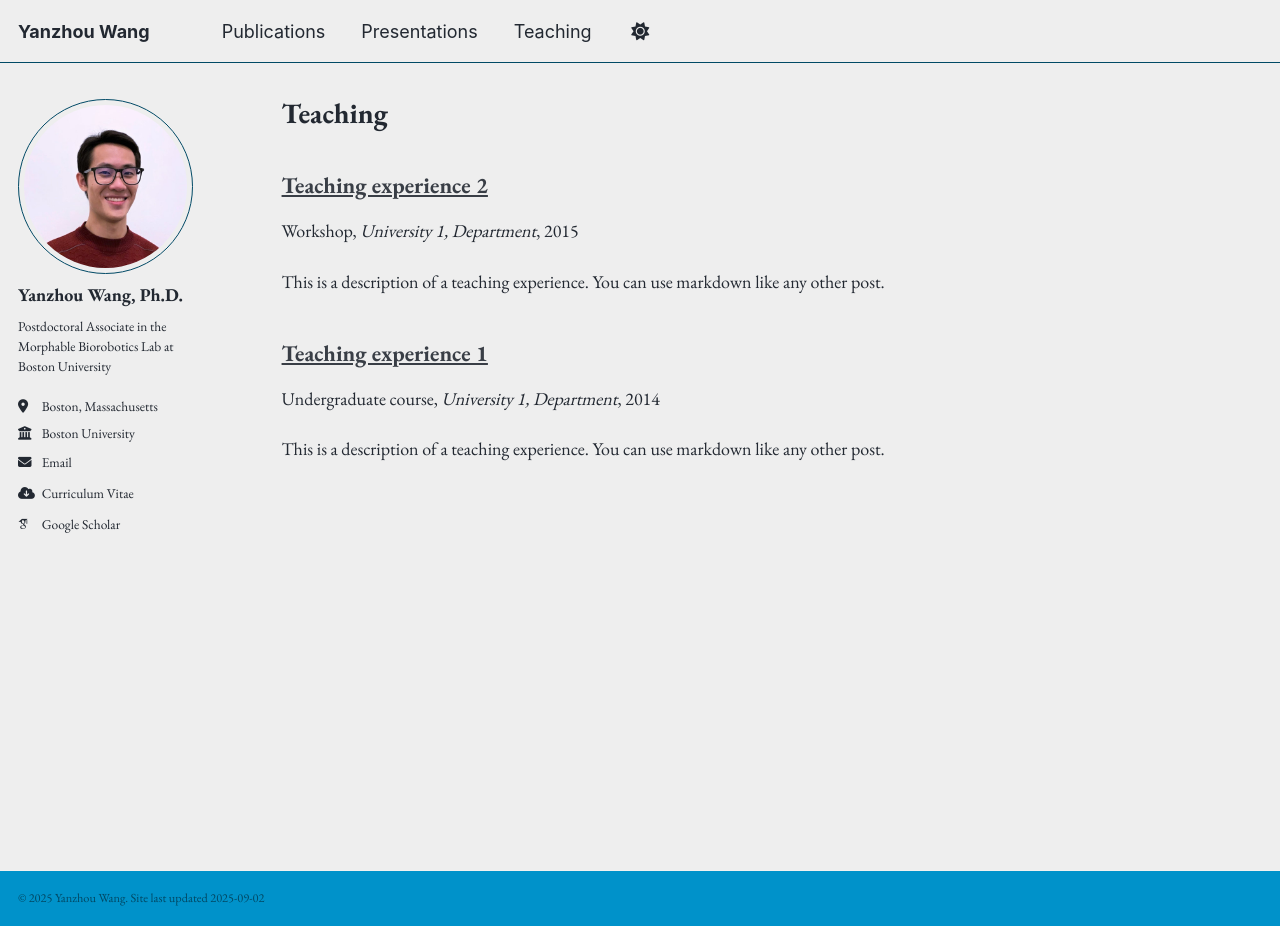
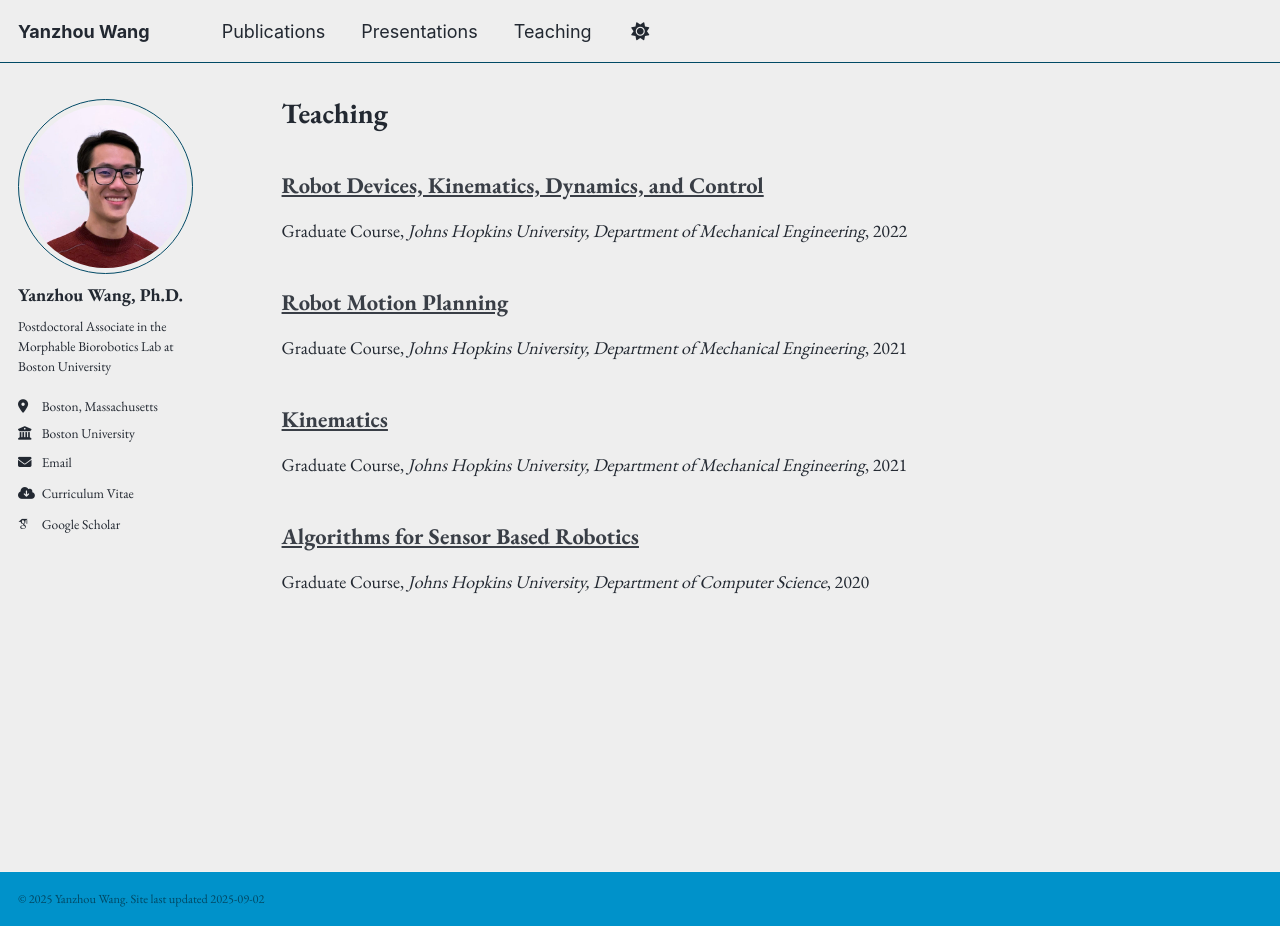
Before and after one commit to YanzhouWang/yanzhouwang.github.io, a Jekyll site: the page built from _pages/teaching.html, in a window 1280 px wide and 926 px high. Built offline with Jekyll 4.4.1, drawn with Linux system fonts in a browser that asks for light colours; some web fonts are replaced; a script that is not in the unit is left out.

Commit message:
updated presentations and teaching

```diff
--- a/_teaching/2014-spring-teaching-1.md
+++ /dev/null
@@ -1,20 +0,0 @@
----
-title: "Teaching experience 1"
-collection: teaching
-type: "Undergraduate course"
-permalink: /teaching/2014-spring-teaching-1
-venue: "University 1, Department"
-date: 2014-01-01
-location: "City, Country"
----
-
-This is a description of a teaching experience. You can use markdown like any other post.
-
-Heading 1
-======
-
-Heading 2
-======
-
-Heading 3
-======
--- a/_teaching/2015-spring-teaching-2.md
+++ /dev/null
@@ -1,20 +0,0 @@
----
-title: "Teaching experience 2"
-collection: teaching
-type: "Workshop"
-permalink: /teaching/2015-spring-teaching-1
-venue: "University 1, Department"
-date: 2015-01-01
-location: "City, Country"
----
-
-This is a description of a teaching experience. You can use markdown like any other post.
-
-Heading 1
-======
-
-Heading 2
-======
-
-Heading 3
-======
--- /dev/null
+++ b/_teaching/2020-spring-teaching.md
@@ -0,0 +1,9 @@
+---
+title: "Algorithms for Sensor Based Robotics"
+collection: teaching
+type: "Graduate Course"
+permalink: /teaching/2020-spring-teaching
+venue: "Johns Hopkins University, Department of Computer Science"
+date: 2020-01-01
+location: "Baltimore, MD, USA"
+---
--- /dev/null
+++ b/_teaching/2021-fall-teaching.md
@@ -0,0 +1,9 @@
+---
+title: "Robot Motion Planning"
+collection: teaching
+type: "Graduate Course"
+permalink: /teaching/2014-spring-teaching-1
+venue: "Johns Hopkins University, Department of Mechanical Engineering"
+date: 2021-09-01
+location: "Baltimore, MD, USA"
+---
--- /dev/null
+++ b/_teaching/2022-fall-teaching.md
@@ -0,0 +1,9 @@
+---
+title: "Robot Devices, Kinematics, Dynamics, and Control"
+collection: teaching
+type: "Graduate Course"
+permalink: /teaching/2022-fall-teaching
+venue: "Johns Hopkins University, Department of Mechanical Engineering"
+date: 2022-09-01
+location: "Baltimore, MD, USA"
+---
--- /dev/null
+++ b/_teaching/2023-spring-teaching.md
@@ -0,0 +1,9 @@
+---
+title: "Kinematics"
+collection: teaching
+type: "Graduate Course"
+permalink: /teaching/2023-spring-teaching
+venue: "Johns Hopkins University, Department of Mechanical Engineering"
+date: 2021-01-01
+location: "Baltimore, MD, USA"
+---
```
Also changed, not shown: _publications/2025-ral.md (added, +11 -0 lines), _publications/2025_ismr_1.md (+1 -1 lines), _talks/2012-03-01-talk-1.md (deleted, +0 -9 lines), _talks/2013-03-01-tutorial-1.md (deleted, +0 -13 lines), _talks/2014-02-01-talk-2.md (deleted, +0 -13 lines), _talks/2014-03-01-talk-3.md (deleted, +0 -11 lines), _talks/2018-11-13-exhibition.md (added, +9 -0 lines), _talks/2021-09-28-talk.md (added, +9 -0 lines), _talks/2022-07-11-talk.md (added, +9 -0 lines), _talks/2023-04-19-talk.md (added, +9 -0 lines), _talks/2023-10-04-talk.md (added, +9 -0 lines), _talks/2023-10-05-talk.md (added, +9 -0 lines), _talks/2024-05-13-talk.md (added, +9 -0 lines), _talks/2024-07-16-talk.md (added, +9 -0 lines).
